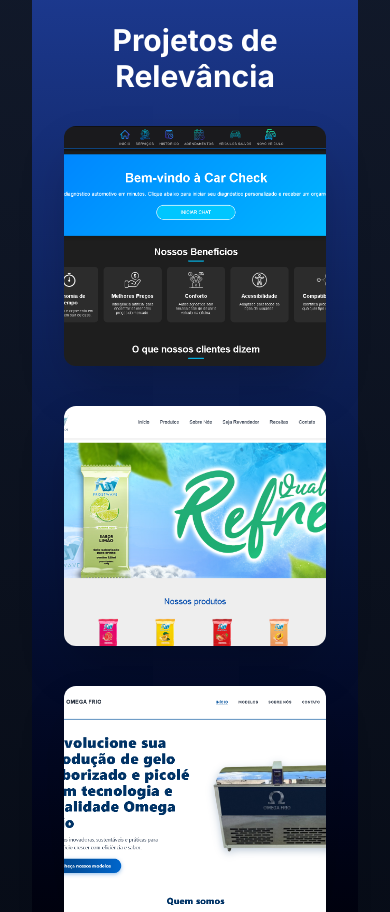
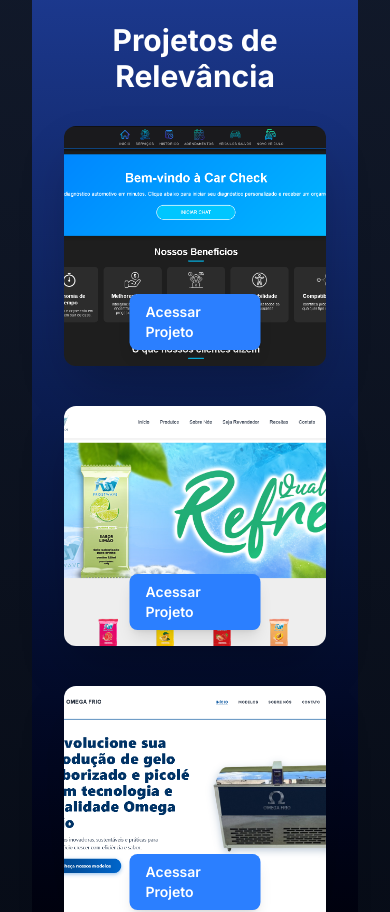
Before and after one commit to Cruz-011/portifolio, a Next.js app in the folder my-portfolio/: page / in a window 390 px wide. Shown: the part 3440-4352 px from the top of the page. Built offline with nearby package versions, Linux system fonts and the light colour scheme.

Commit message:
update: botao de acessar projetos

```diff
--- a/my-portfolio/app/components/Projects.tsx
+++ b/my-portfolio/app/components/Projects.tsx
@@ -55,7 +55,6 @@ const projects: Project[] = [
   },
 ];
 
-// Corrigido: ReactNode no lugar de JSX.Element
 const techIcons: Record<string, ReactNode> = {
   React: <FaReact size={20} color="#61dafb" />,
   "Next.js": <SiNextdotjs size={20} color="#ffffff" />,
@@ -78,7 +77,7 @@ export default function Projects() {
         {projects.map((proj) => (
           <div
             key={proj.title}
-            className="bg-gray-800/50 rounded-xl shadow-2xl overflow-hidden transform transition-transform duration-500 hover:scale-105 hover:rotate-1 cursor-pointer group perspective-1000"
+            className="bg-gray-800/50 rounded-xl shadow-2xl overflow-hidden transform transition-transform duration-500 hover:scale-105 hover:rotate-1 cursor-pointer group perspective-1000 relative"
           >
             <div className="relative w-full h-60 md:h-64 overflow-hidden">
               <Image
@@ -102,12 +101,24 @@ export default function Projects() {
                 </div>
                 <button
                   onClick={() => setSelectedProject(proj)}
-                  className="bg-blue-500 hover:bg-blue-600 px-4 py-2 rounded-lg font-semibold transition-colors"
+                  className="bg-blue-500 hover:bg-blue-600 px-4 py-2 rounded-lg font-semibold transition-colors hidden sm:inline-block"
                 >
                   Ver Projeto
                 </button>
               </div>
             </div>
+
+            {/* Botão fixo mobile */}
+            {proj.link && (
+              <a
+                href={proj.link}
+                target="_blank"
+                rel="noopener noreferrer"
+                className="sm:hidden absolute bottom-4 left-1/2 transform -translate-x-1/2 bg-blue-500 hover:bg-blue-600 px-4 py-2 rounded-lg font-semibold text-sm text-white shadow-lg"
+              >
+                Acessar Projeto
+              </a>
+            )}
           </div>
         ))}
       </div>
```
